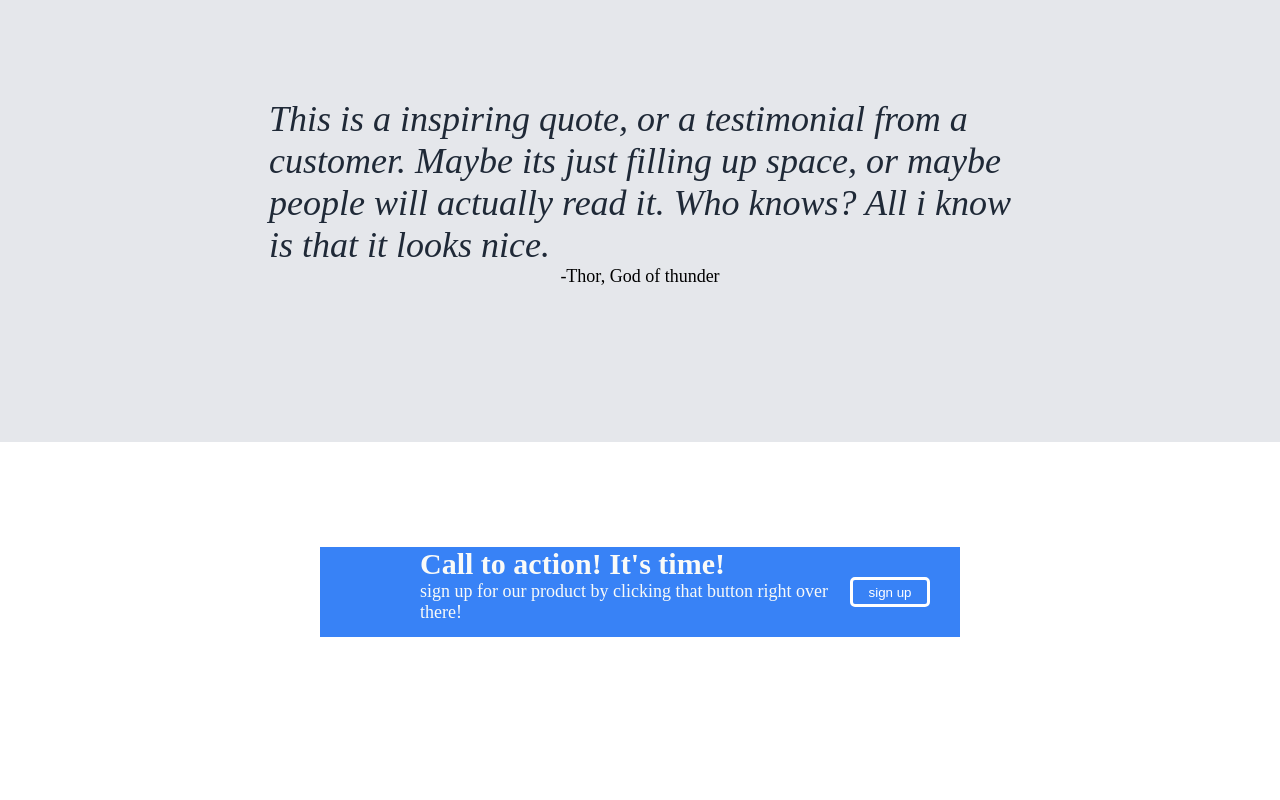
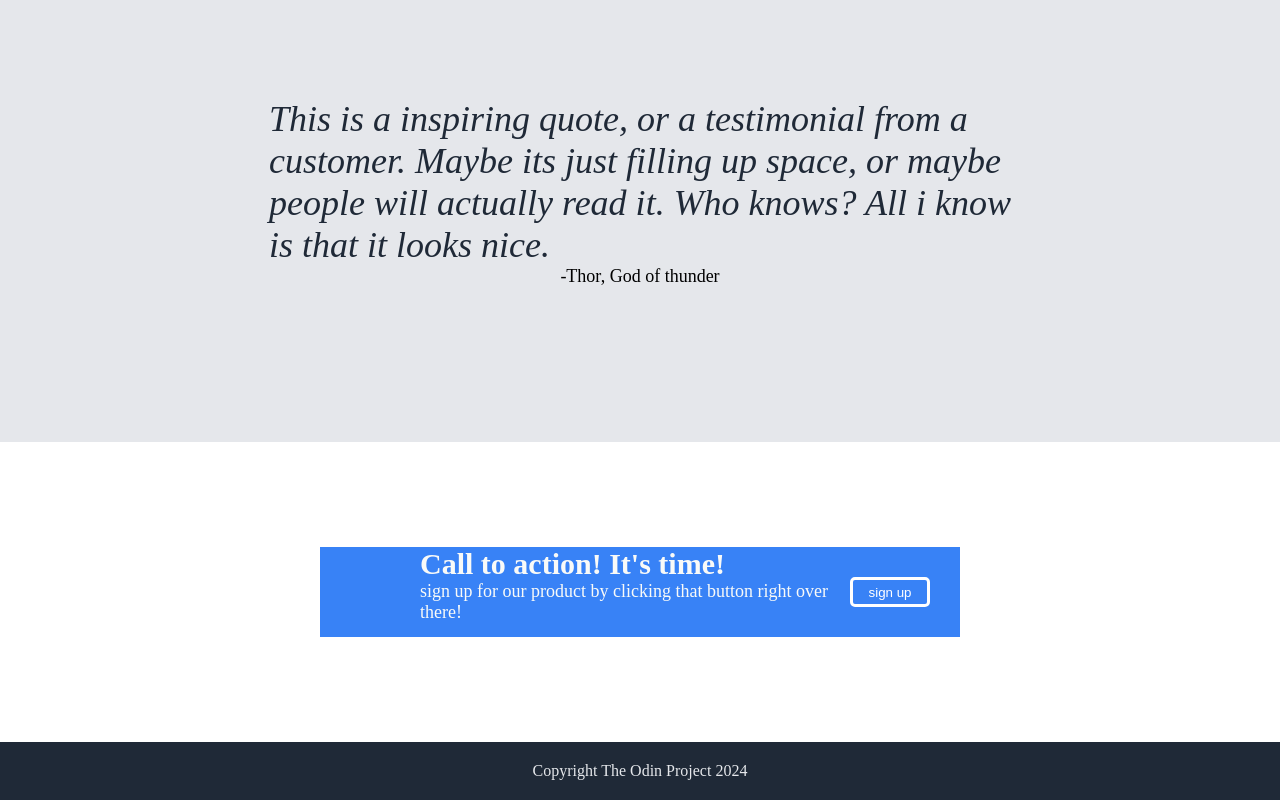
Before and after one commit to J8ke-gang/odin-landing-page, a plain HTML site: page index.html in a window 1280 px wide. Shown: the part 960-1760 px from the top of the page. Before the commit the page ends 1702 px from the top, so only its background shows below. Drawn offline with Linux system fonts and the light colour scheme.

Commit message:
finished project

```diff
--- a/index.html
+++ b/index.html
@@ -58,10 +58,14 @@
             <div class="last-blue-section">
             <div class="left">
                     <h4>Call to action! It's time!</h4>
-                    <p class="fourth-p">sign up for our product by clicking that button right over there!</p>
+                    <p class="fourth-p">sign up for our product by clicking that button right over there!<p>
                     </div>
             <div class="right">
             <button type=button class="last-button">sign up</button>
          </div>
-    </body>
+        </div>
+        </div>
+            <div class="copy-right">
+            Copyright The Odin Project 2024
+            </body>
 </html>
--- a/styles.css
+++ b/styles.css
@@ -168,3 +168,11 @@ h4{
     margin-top: 30px;
     margin-right: 30px;
 }
+
+.copy-right{
+    display: flex;
+    justify-content: center;
+    background-color: #1f2937;
+    color: #E5E7EB;
+    padding: 20px;
+}
```
